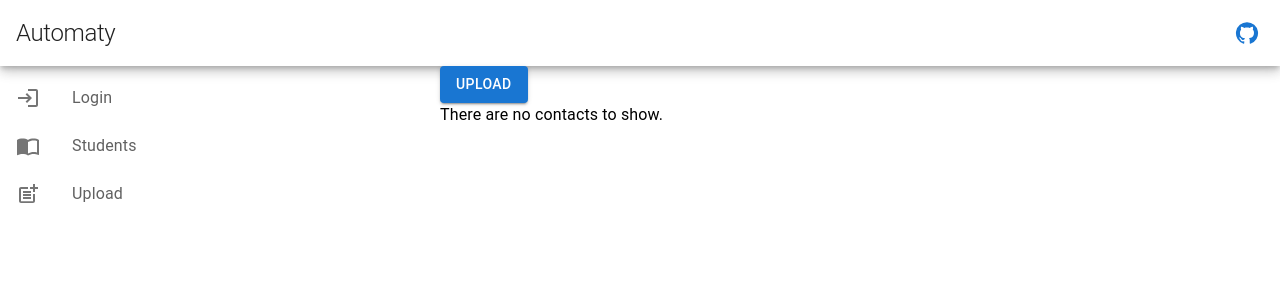
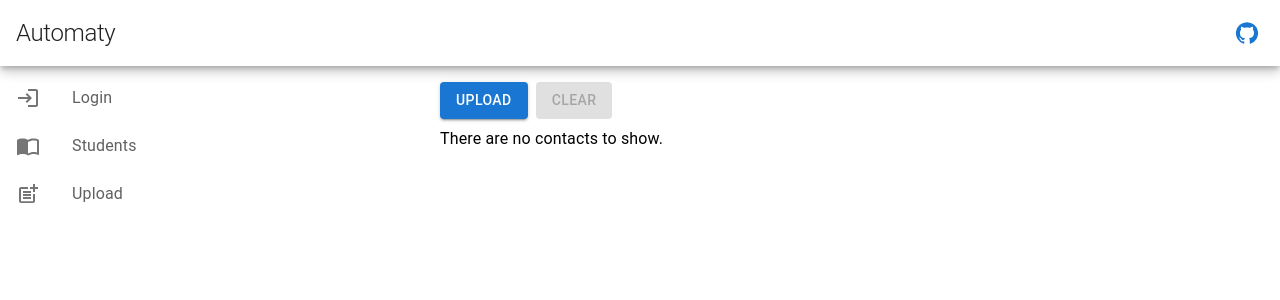
Before and after one commit to chrisvasqm/automaty, a React (Vite) app: page /upload in a window 1280 px wide. Shown: the top 300 px of the page. Built offline with nearby package versions, Linux system fonts and the light colour scheme.

Commit message:
Add clear button

```diff
--- a/src/pages/UploadPage.tsx
+++ b/src/pages/UploadPage.tsx
@@ -1,4 +1,4 @@
-import { Box, Button } from '@mui/material';
+import { Box, Button, Stack } from '@mui/material';
 import { useState } from 'react';
 import Contact from '../models/Contact';
 import ContactsTable from '../components/ContactsTable';
@@ -12,8 +12,20 @@ const UploadPage = () => {
   const [contacts, setContact] = useState<Contact[]>([])
 
   return (
-    <Box minWidth={'700px'}>
-      <Button variant='contained' onClick={() => setContact(data)}>Upload</Button>
+    <Box minWidth={'700px'} marginTop={2}>
+      <Stack direction={'row'} gap={1} marginBottom={1}>
+        <Button variant='contained' onClick={() => setContact(data)}>
+          Upload
+        </Button>
+
+        <Button
+          variant='contained'
+          disabled={contacts.length === 0}
+          onClick={() => setContact([])}
+        >
+          Clear
+        </Button>
+      </Stack>
 
       <ContactsTable contacts={contacts} />
     </Box>
```
